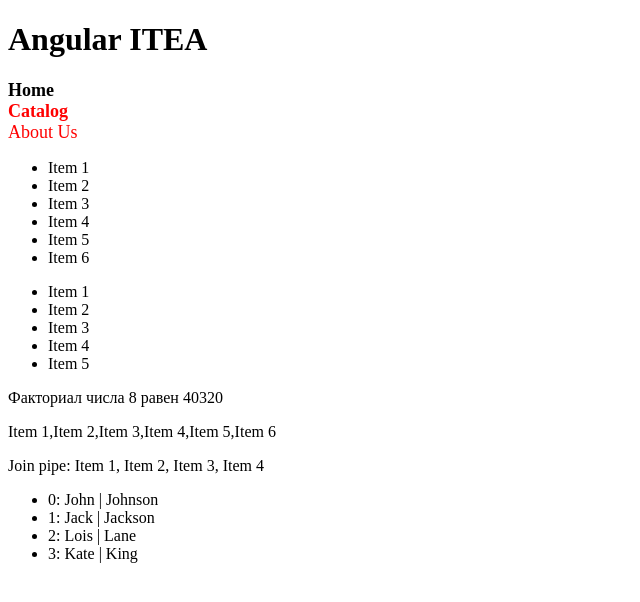
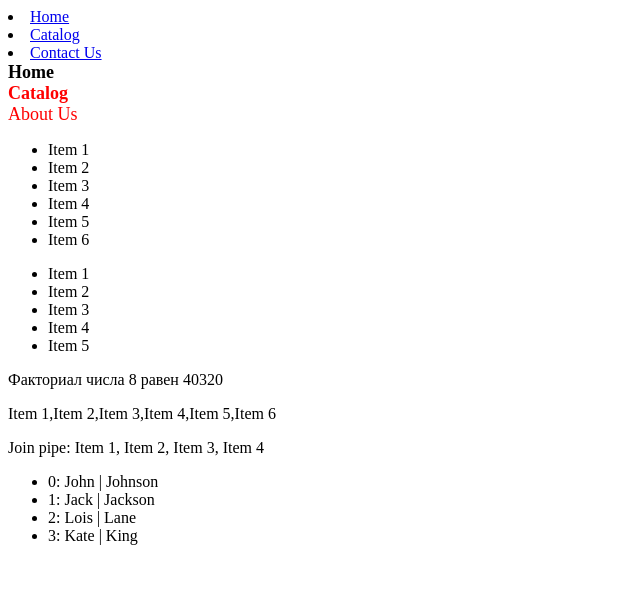
Before and after one commit to Ochkalov/angular-itea, an Angular app: page /Home in a window 1280 px wide. Shown: the top 602 px of the page, without its empty margins (0-640 px from the left). Built offline with nearby package versions, Linux system fonts and the light colour scheme.

Commit message:
[Lesson 3] Provided navigation for app

```diff
--- a/src/app/app.component.html
+++ b/src/app/app.component.html
@@ -1,6 +1,10 @@
-<h1>
-  {{title}}
-</h1>
+<!-- Implemented navigation for app -->
+<nav>
+    <li *ngFor="let item of navItems">
+        <!-- Added navigation links with routerLink directive to provide app navigation beetwen components -->
+        <a [routerLink]="item.link">{{item.name}}</a>
+    </li>
+</nav>
 
 <!-- Used router-outlet directive to show containing of routing module -->
 <router-outlet></router-outlet>
--- a/src/app/app.component.ts
+++ b/src/app/app.component.ts
@@ -1,10 +1,23 @@
-import { Component } from '@angular/core';
+import { Component } from "@angular/core";
+
+// Added new class for navigation items elements
+export class NavItem {
+    name: string;
+    link: string;
+}
 
 @Component({
-  selector: 'app-root',
-  templateUrl: './app.component.html',
-  styleUrls: ['./app.component.css']
+  selector: "app-root",
+  templateUrl: "./app.component.html",
+  styleUrls: ["./app.component.css"]
 })
+
 export class AppComponent {
-  title: string = 'Angular ITEA';
+    title: string = "Angular ITEA";
+    // Variable with navigation items
+    navItems: NavItem[] = [
+        { name: "Home", link: "Home" },
+        { name: "Catalog", link: "Catalog" },
+        { name: "Contact Us", link: "Contact-Us" }
+    ]
 }
```
